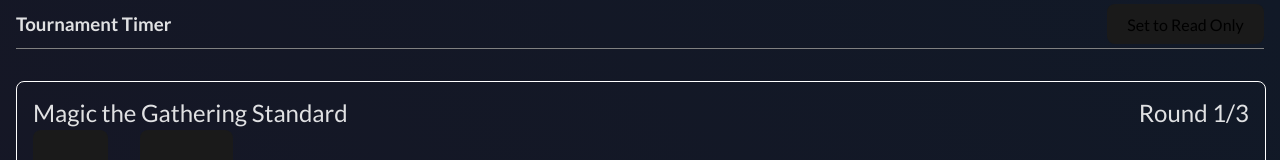
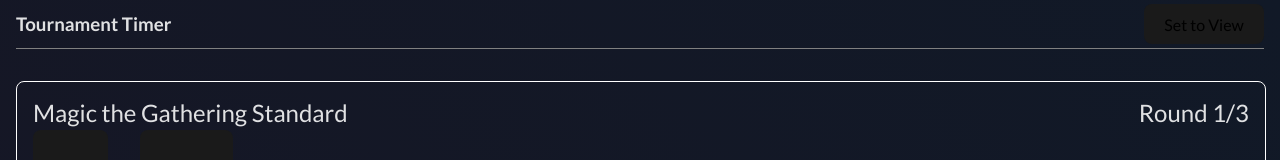
Before and after one commit to Sylencia/tournament-timer, a React (Vite) app: page / in a window 1280 px wide. Shown: the top 160 px of the page. Built offline with nearby package versions, Linux system fonts and the light colour scheme.

Commit message:
add ModeContext to handle the different view modes

```diff
--- a/src/App.tsx
+++ b/src/App.tsx
@@ -3,20 +3,23 @@ import "./App.scss";
 import { Timer } from "./components/Timer";
 import { Header } from "./components/Header";
 import { AddEvent } from "./components/AddEvent";
+import { ModeProvider } from "./ModeContext";
 
 function App() {
   const [readOnly, setReadOnly] = useState<boolean>(false);
 
   return (
-    <div className="app-container">
-      <Header readOnly={readOnly} setReadOnly={setReadOnly} />
-      <div className="main-area">
-        <Timer id={1} readOnly={readOnly} />
-        <Timer id={2} readOnly={readOnly} />
-        <AddEvent />
-        <AddEvent />
+    <ModeProvider>
+      <div className="app-container">
+        <Header />
+        <div className="main-area">
+          <Timer id={1} />
+          <Timer id={2} />
+          <AddEvent />
+          <AddEvent />
+        </div>
       </div>
-    </div>
+    </ModeProvider>
   );
 }
 
--- /dev/null
+++ b/src/ModeContext.tsx
@@ -0,0 +1,38 @@
+import { ReactNode, createContext, useState } from "react";
+
+interface IModeContext {
+  mode: "view" | "edit";
+  toggleMode: () => void;
+}
+
+interface IModeProviderProps {
+  children: ReactNode;
+}
+
+const defaultState: IModeContext = {
+  mode: "edit",
+  toggleMode: () => {},
+};
+
+export const ModeContext = createContext<IModeContext>(defaultState);
+
+export const ModeProvider = ({ children }: IModeProviderProps) => {
+  const [mode, setMode] = useState<IModeContext["mode"]>(defaultState.mode);
+
+  const toggleMode = () => {
+    setMode((prev: IModeContext["mode"]) =>
+      prev === "edit" ? "view" : "edit"
+    );
+  };
+
+  return (
+    <ModeContext.Provider
+      value={{
+        mode,
+        toggleMode,
+      }}
+    >
+      {children}
+    </ModeContext.Provider>
+  );
+};
--- a/src/components/Header/Header.tsx
+++ b/src/components/Header/Header.tsx
@@ -1,17 +1,15 @@
-import { Dispatch, SetStateAction } from "react";
+import { useContext } from "react";
 import "./Header.scss";
+import { ModeContext } from "../../ModeContext";
 
-interface HeaderProps {
-  readOnly: boolean;
-  setReadOnly: Dispatch<SetStateAction<boolean>>;
-}
+export const Header = () => {
+  const { mode, toggleMode } = useContext(ModeContext);
 
-export const Header = ({ readOnly, setReadOnly }: HeaderProps) => {
   return (
     <header className="header">
       <h3>Tournament Timer</h3>
-      <button onClick={() => setReadOnly(!readOnly)}>
-        {readOnly ? "Set to Edit" : "Set to Read Only"}
+      <button onClick={toggleMode}>
+        {mode === "view" ? "Set to Edit" : "Set to View"}
       </button>
     </header>
   );
--- a/src/components/Timer/Timer.scss
+++ b/src/components/Timer/Timer.scss
@@ -18,7 +18,7 @@
     "title subtitle"
     "controls timer";
 
-  &.read-only {
+  &.view-mode {
     grid-template-rows: 1fr 2fr;
     grid-template-areas:
       "title subtitle"
@@ -69,7 +69,7 @@
   gap: 2em;
 }
 
-.read-only {
+.view-mode {
   .subtitle {
     justify-content: flex-end;
   }
--- a/src/components/Timer/Timer.tsx
+++ b/src/components/Timer/Timer.tsx
@@ -1,11 +1,11 @@
-import { useState } from "react";
+import { useContext, useState } from "react";
 import "./Timer.scss";
 import { useTimer } from "../../hooks/useTimer";
 import clsx from "clsx";
+import { ModeContext } from "../../ModeContext";
 
-interface TimerTypes {
+interface ITimerProps {
   id: number;
-  readOnly: boolean;
 }
 
 const formatTime = (seconds: number): string => {
@@ -25,7 +25,8 @@ const formatTime = (seconds: number): string => {
   return formattedString;
 };
 
-export const Timer = ({ id, readOnly }: TimerTypes) => {
+export const Timer = ({ id }: ITimerProps) => {
+  const { mode } = useContext(ModeContext);
   const [title, setTitle] = useState<string>("Magic the Gathering Standard");
   const [subtitle, setSubtitle] = useState<string>("Round 1/3");
 
@@ -39,13 +40,13 @@ export const Timer = ({ id, readOnly }: TimerTypes) => {
   });
 
   return (
-    <div className={clsx("container", { "read-only": readOnly })}>
+    <div className={clsx("container", { "view-mode": mode === "view" })}>
       <div className="title">{title}</div>
       <div className="subtitle">{subtitle}</div>
       <div className={clsx("timer", { overtime: timeRemaining < 0 })}>
         {formatTime(timeRemaining)}
       </div>
-      {!readOnly && (
+      {mode === "edit" && (
         <div className="controls">
           <button onClick={() => (isRunning ? pause() : start())}>
             {isRunning ? "Pause" : "Start"}
```
